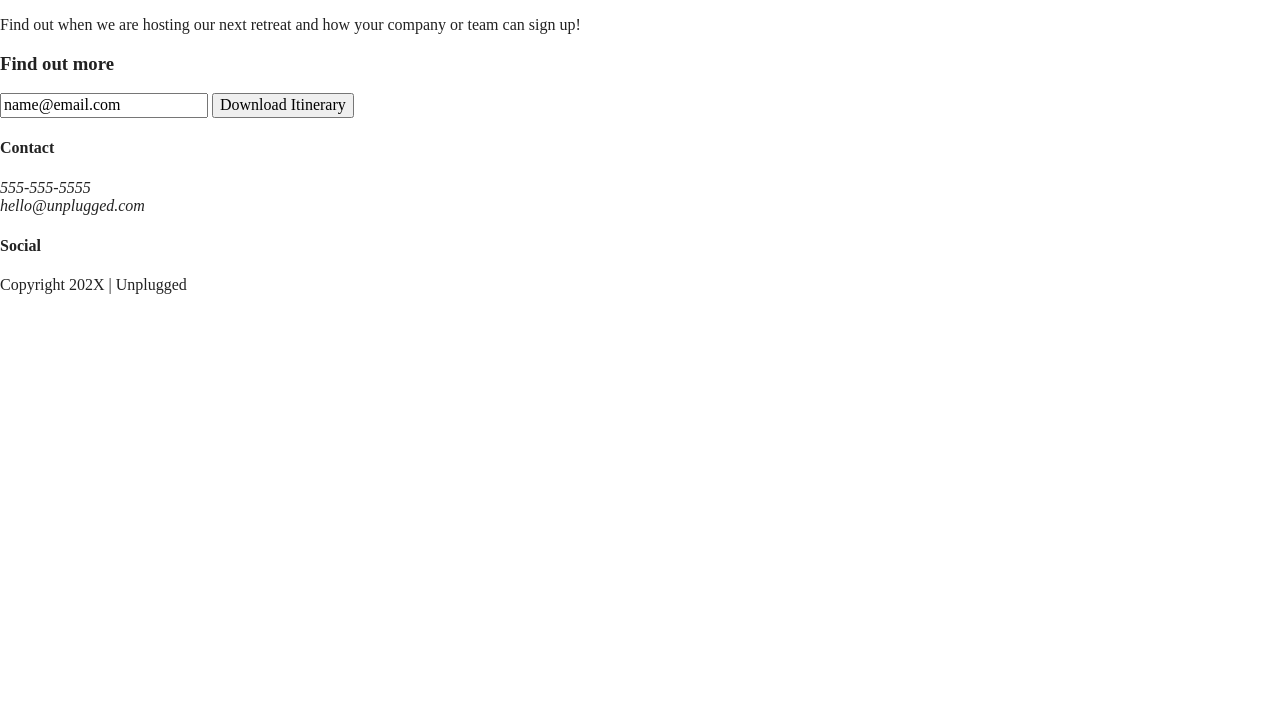
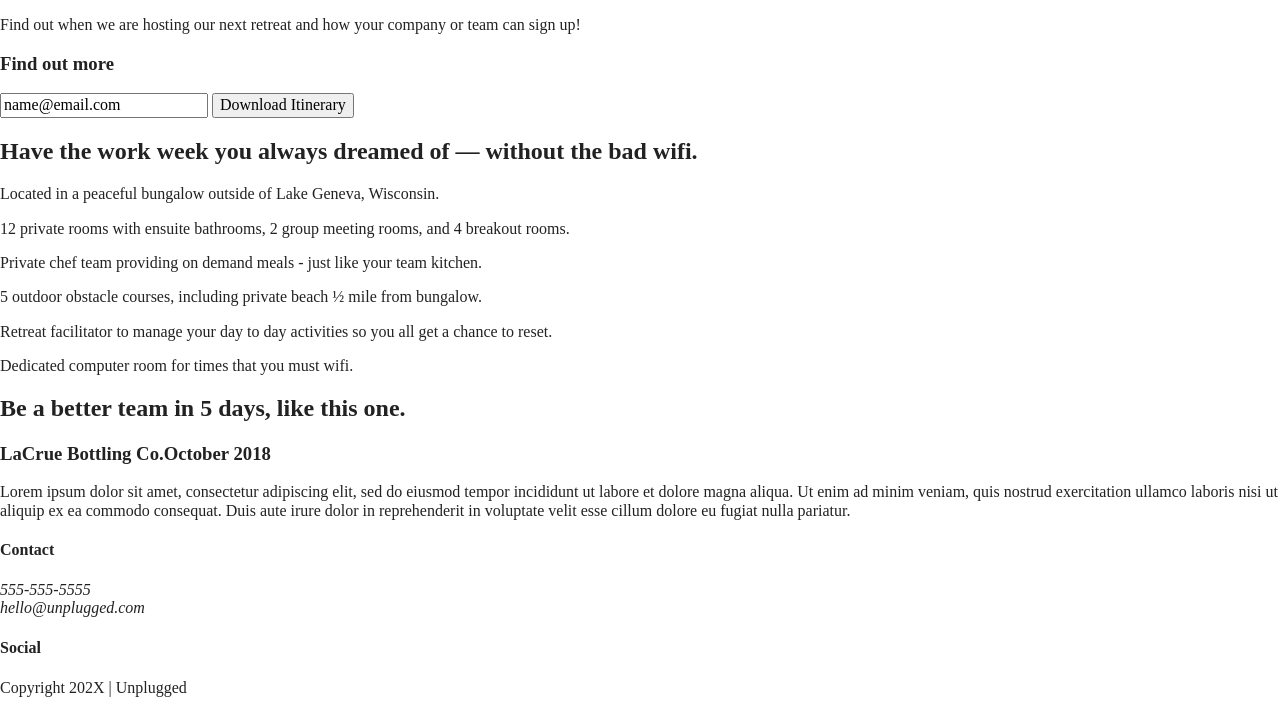
Before and after one commit to CatYoung018/unplugged, a website built with Parcel: page index.html in a window 1280 px wide. Shown: the part 175-888 px from the top of the page. Before the commit the page ends 800 px from the top, so only its background shows below. Built offline with nearby package versions, Linux system fonts and the light colour scheme.

Commit message:
lesson 7

```diff
--- a/index.html
+++ b/index.html
@@ -60,6 +60,51 @@
         </div>
       </div>
     </aside>
+    <section class="features">
+      <div class="content-wrapper">
+        <h2>Have the work week you always dreamed of — without the bad wifi.</h2>
+        <div class="features-items">
+          <article>
+            <p class="fontawesome-icons"></p>
+            <p class="feature-item-description">Located in a peaceful bungalow outside of Lake Geneva, Wisconsin.</p>
+          </article>
+          <article>
+            <p class="fontawesome-icons"></p>
+            <p class="feature-item-description">12 private rooms with ensuite bathrooms, 2 group meeting rooms, and 4 breakout rooms.</p>
+          </article>
+          <article>
+            <p class="fontawesome-icons"></p>
+            <p class="feature-item-description">Private chef team providing on demand meals - just like your team kitchen.</p>
+          </article>
+          <article>
+            <p class="fontawesome-icons"></p>
+            <p class="feature-item-description">5 outdoor obstacle courses, including private beach ½ mile from bungalow.</p>
+          </article>
+          <article>
+            <p class="fontawesome-icons"></p>
+            <p class="feature-item-description">Retreat facilitator to manage your day to day activities so you all get a chance to reset.</p>
+          </article>
+          <article>
+            <p class="fontawesome-icons"></p>
+            <p class="feature-item-description">Dedicated computer room for times that you must wifi.</p>
+          </article>
+        </div>
+      </div>
+    </section>
+
+    <section class="reviews">
+      <div class="content-wrapper">
+        <h2>Be a better team in 5 days, like this one.</h2>
+        <article>
+          <div>
+            <h3>LaCrue Bottling Co.October 2018</h3>
+            <p>
+              Lorem ipsum dolor sit amet, consectetur adipiscing elit, sed do eiusmod tempor incididunt ut labore et dolore magna aliqua. Ut enim ad minim veniam, quis nostrud exercitation ullamco laboris nisi ut aliquip ex ea commodo consequat. Duis aute irure dolor in reprehenderit in voluptate velit esse cillum dolore eu fugiat nulla pariatur.
+            </p>
+          </div>
+        </article>
+      </div>
+    </section>
 
   </main>
   <footer>
```
